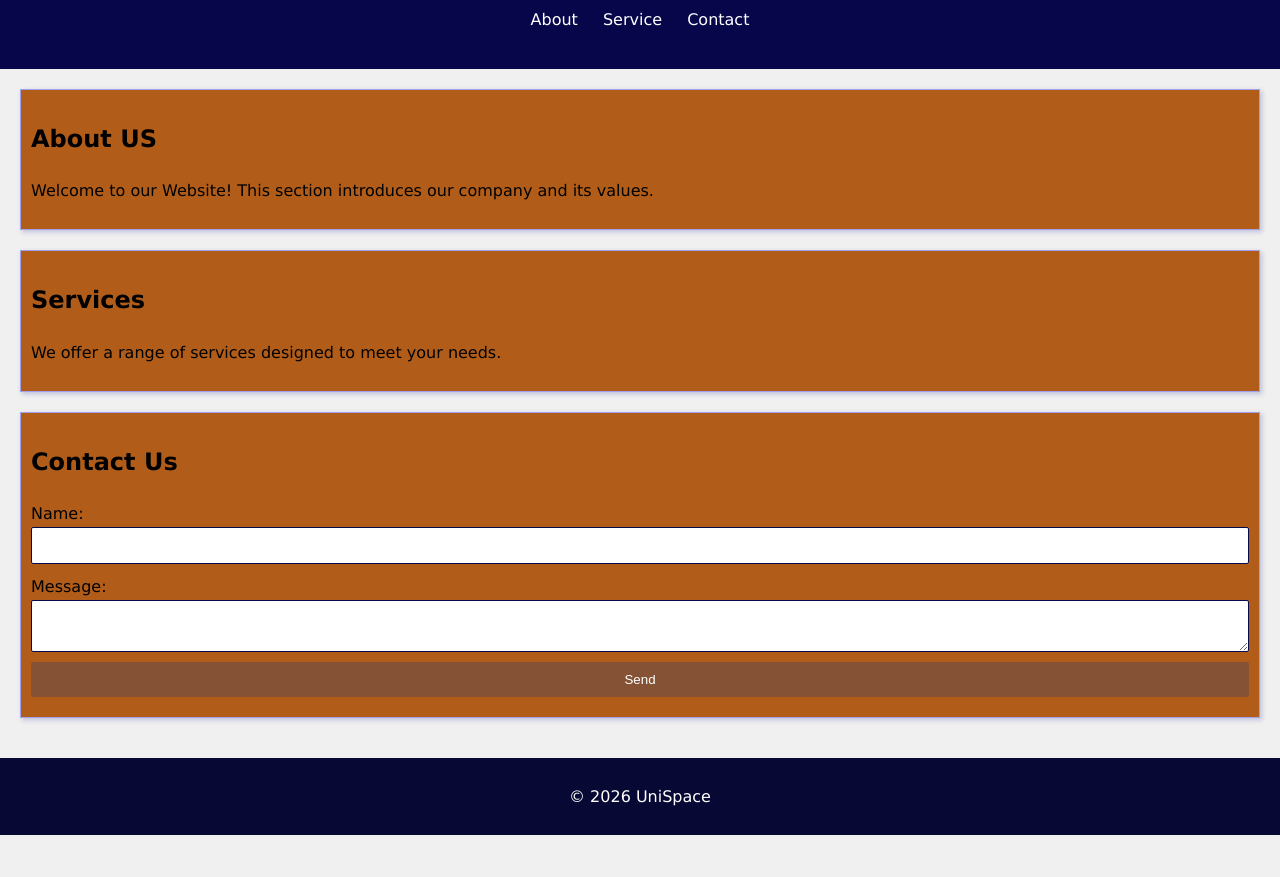
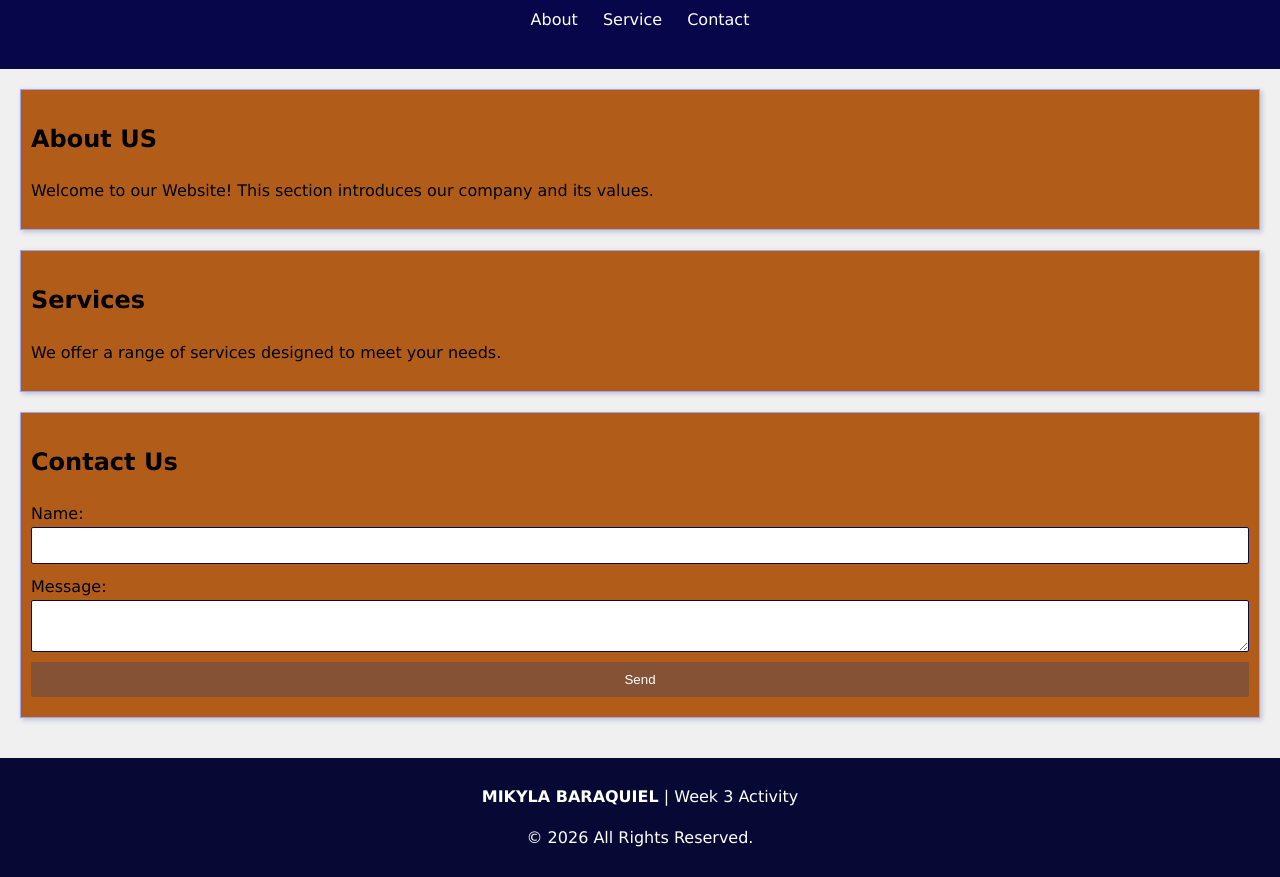
Before and after one commit to mikylaberinabaraquiel25-ux/WebSys-BaraquielMikyla-2B, a plain HTML site: page WEEK3_CSS_LAB/WEEK3_CSS.html in a window 1280 px wide. Shown: the part 107-984 px from the top of the page. Before the commit the page ends 942 px from the top, so only its background shows below. Drawn offline with Linux system fonts and the light colour scheme.

Commit message:
Updated Week 3 files

```diff
--- a/WEEK3_CSS_LAB/WEEK3_CSS.html
+++ b/WEEK3_CSS_LAB/WEEK3_CSS.html
@@ -42,8 +42,10 @@
     </main>
 
     <footer>
-        <p>&copy; 2026 UniSpace</p>
+        <p><strong>MIKYLA BARAQUIEL</strong> | Week 3  Activity</p>
+        <p>&copy; 2026 All Rights Reserved.</p>
     </footer>
+
 
 </body>
 
```
Also changed, not shown: 1 other file.
